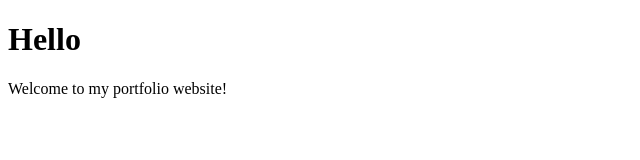
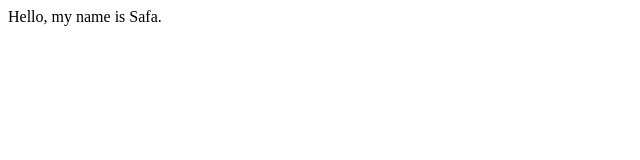
Before and after one commit to Safayy/portfolio-project-3safa, a website: page index.html in a window 1280 px wide. Shown: the whole page, without its empty margins (0-640 px from the left). Drawn offline with Linux system fonts and the light colour scheme.

Commit message:
Add intro text

```diff
--- a/index.html
+++ b/index.html
@@ -9,8 +9,7 @@
 </head>
 
 <body>
-  <h1>Hello</h1>
-  <p>Welcome to my portfolio website!</p>
+  Hello, my name is Safa.
   <script src="script.js"></script>
 </body>
 
```
Also changed, not shown: 1 other file.
